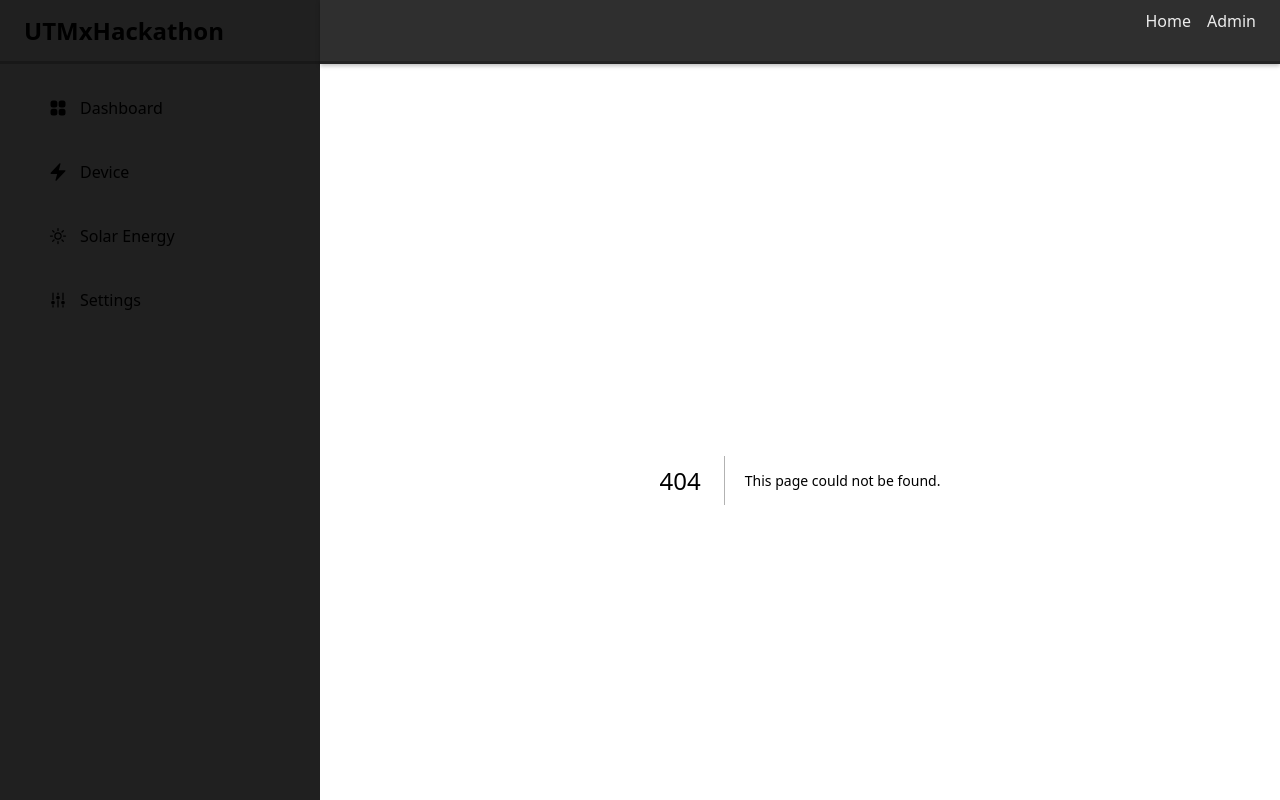
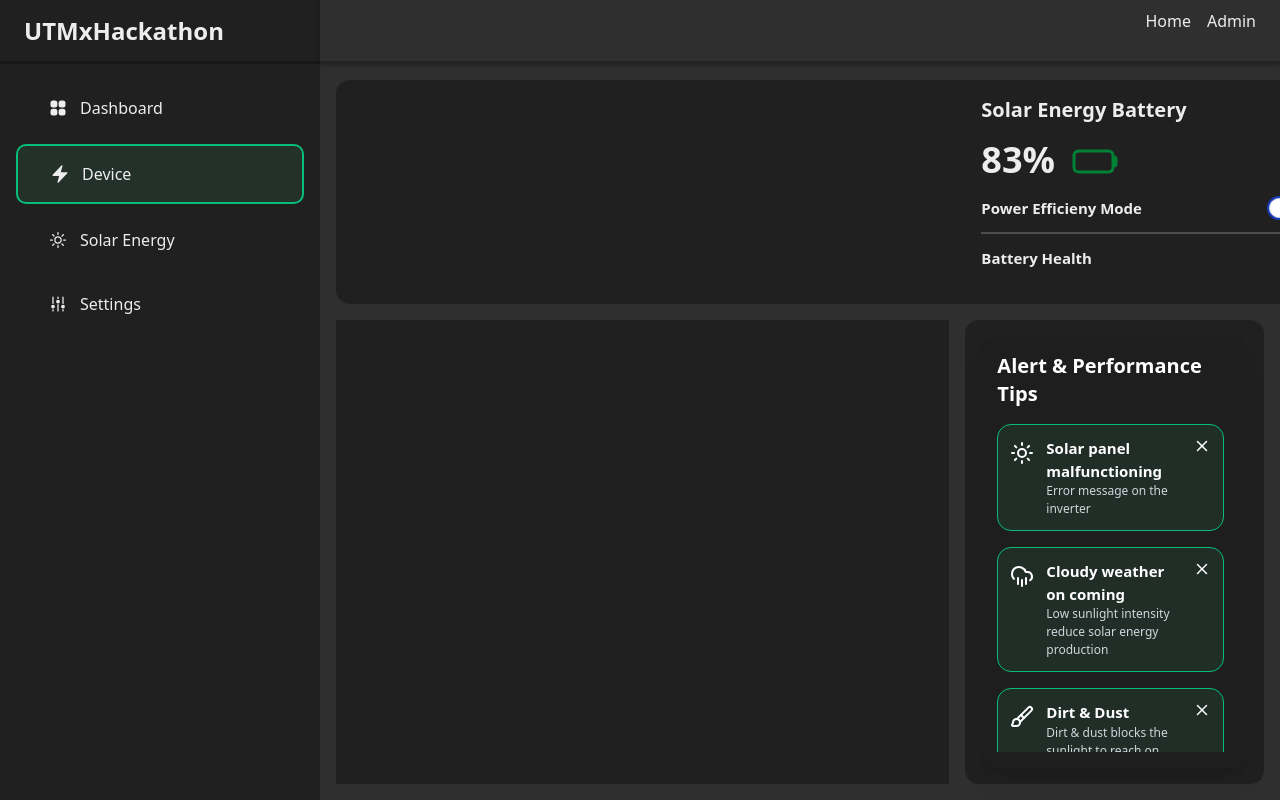
Before and after one commit to HoeZhiWan/utmhackathon25, a Next.js app: page /device in a window 1280 px wide. Before the commit this address had no page. Built offline with nearby package versions, Linux system fonts and the light colour scheme.

Commit message:
Update Routes

```diff
--- a/app/components/Sidebar.tsx
+++ b/app/components/Sidebar.tsx
@@ -11,14 +11,14 @@ const Sidebar = () => {
           <path fillRule="evenodd" d="M3 6a3 3 0 0 1 3-3h2.25a3 3 0 0 1 3 3v2.25a3 3 0 0 1-3 3H6a3 3 0 0 1-3-3V6Zm9.75 0a3 3 0 0 1 3-3H18a3 3 0 0 1 3 3v2.25a3 3 0 0 1-3 3h-2.25a3 3 0 0 1-3-3V6ZM3 15.75a3 3 0 0 1 3-3h2.25a3 3 0 0 1 3 3V18a3 3 0 0 1-3 3H6a3 3 0 0 1-3-3v-2.25Zm9.75 0a3 3 0 0 1 3-3H18a3 3 0 0 1 3 3V18a3 3 0 0 1-3 3h-2.25a3 3 0 0 1-3-3v-2.25Z" clipRule="evenodd" />
         </svg>
      },
-    { href: '/projects',
+    { href: '/device',
       label: 'Device',
       icon:
         <svg xmlns="http://www.w3.org/2000/svg" viewBox="0 0 24 24" fill="currentColor" className="w-[20px] h-[20px]">
           <path fillRule="evenodd" d="M14.615 1.595a.75.75 0 0 1 .359.852L12.982 9.75h7.268a.75.75 0 0 1 .548 1.262l-10.5 11.25a.75.75 0 0 1-1.272-.71l1.992-7.302H3.75a.75.75 0 0 1-.548-1.262l10.5-11.25a.75.75 0 0 1 .913-.143Z" clipRule="evenodd" />
         </svg>
      },
-    { href: '/teams',
+    { href: '/solar',
       label: 'Solar Energy',
       icon:
         <svg xmlns="http://www.w3.org/2000/svg" fill="none" viewBox="0 0 24 24" strokeWidth={1.5} stroke="currentColor" className="w-[20px] h-[20px]">
--- a/app/teams/page.tsx
+++ b/app/device/page.tsx
@@ -1,7 +1,7 @@
 import React from 'react'
-import ReturnOfSolar from './components/ReturnOfSolar'
-import SolarPanelBattery from './components/SolarPanelBattery'
-import AlertAndPerformance from './components/AlertAndPerformance'
+import ReturnOfSolar from '../components/device/ReturnOfSolar'
+import SolarPanelBattery from '../components/device/SolarPanelBattery'
+import AlertAndPerformance from '../components/device/AlertAndPerformance'
 
 function page() {
   return (
--- a/app/projects/page.tsx
+++ b/app/solar/page.tsx
@@ -1,5 +1,5 @@
 import React from 'react'
-import DropdownComponent from './components/DropdownComponent'
+import DropdownComponent from '../components/DropdownComponent'
 
 function page() {
   const roomList = [
```
Also changed, not shown: app/components/DropdownComponent.tsx (renamed from app/projects/components/DropdownComponent.tsx), app/components/device/AlertAndPerformance.tsx (renamed from app/teams/components/AlertAndPerformance.tsx), app/components/device/ReturnOfSolar.tsx (renamed from app/teams/components/ReturnOfSolar.tsx), app/components/device/SolarPanelBattery.tsx (renamed from app/teams/components/SolarPanelBattery.tsx).
